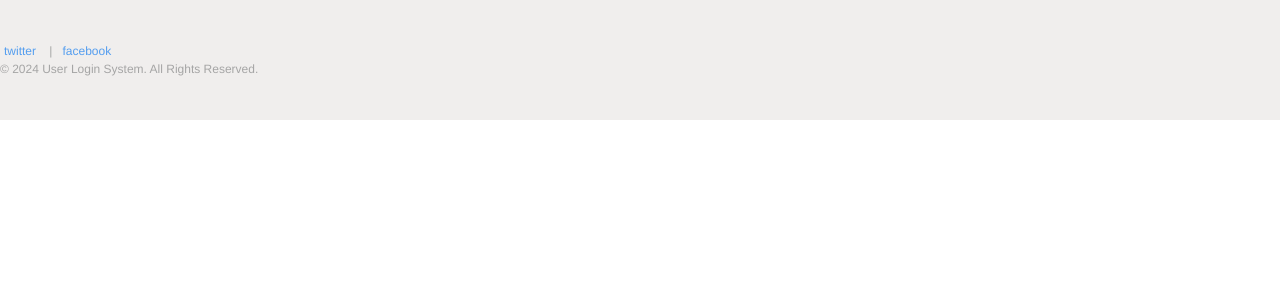
After one commit to Ife-py/Staff_login, a PHP site: page /views/footer.php in a window 1280 px wide. The commit adds this page. Shown: the top 300 px of the page. Run offline with PHP 8.4, Linux system fonts and the light colour scheme.

Commit message:
new changes made

```diff
--- a/css/style.css
+++ b/css/style.css
@@ -18,3 +18,65 @@
     cursor: pointer;
     margin-top: 1rem;
 }
+
+
+/* Footer Container */
+footer {
+    background-color: #f0eeed;
+    padding: 42px 0;
+    font-size: 12px;
+    color: #a5a5a5;
+    font-family: Helvetica, Arial, sans-serif;
+    display: flex;
+    justify-content: space-between;
+    align-items: center;
+    flex-wrap: wrap;
+}
+
+/* Footer Links List */
+footer ul {
+    margin: 0;
+    padding: 0;
+    list-style: none;
+    display: flex;
+    align-items: center;
+}
+
+/* Individual List Items */
+footer ul li {
+    margin: 0;
+    padding: 0;
+    display: inline;
+    text-transform: lowercase;
+}
+
+footer ul li::after {
+    content: " | ";
+}
+
+footer ul li:last-child::after {
+    content: "";
+}
+
+/* Footer Text (Copyright) */
+footer p {
+    margin: 0;
+    padding-right: 3px;
+}
+
+/* Footer Links */
+footer a {
+    text-decoration: none;
+    color: #539def;
+    margin: 0 10px;
+}
+
+footer a:hover,
+footer a:active {
+    text-decoration: underline;
+}
+
+/* Adjust margin for the first link */
+footer li:first-child a {
+    margin-left: 4px;
+}
--- a/database.php
+++ b/database.php
@@ -3,7 +3,7 @@
 try {
     $db = new PDO("mysql:host=localhost;dbname=staff login", "root", ""); // Corrected the DSN format
     $db->setAttribute(PDO::ATTR_ERRMODE, PDO::ERRMODE_EXCEPTION);
-    echo "Connected";
+    // echo "Connected";
 } catch (Exception $e) {
     echo "Could not connect to the database: " . $e->getMessage();
     exit;
--- /dev/null
+++ b/views/footer.php
@@ -0,0 +1,22 @@
+<!DOCTYPE html>
+<head>
+    <meta charset="UTF-8">
+    <meta name="viewport" content="width=device-width, initial-scale=1.0">
+    <title>Document</title>
+    <link rel="stylesheet" href="/Staff login/css/bootstrap.min (2).css">
+    <link rel="stylesheet" href="/Staff login/css/style.css">
+</head>
+<body>
+<footer>
+    <div class="wrapper">
+        <ul>
+            <li><a href="http://twitter.com/Ifeoluwa_py">Twitter</a></li>
+            <li><a href="https://www.facebook.com/john gonner">Facebook</a></li>
+        </ul>
+        <p>&copy; 2024 User Login System. All Rights Reserved.</p>
+    </div>
+
+</footer>
+
+</body>
+</html>
```
Also changed, not shown: dashboard.php (+26 -16 lines), index.php (+6 -1 lines).
